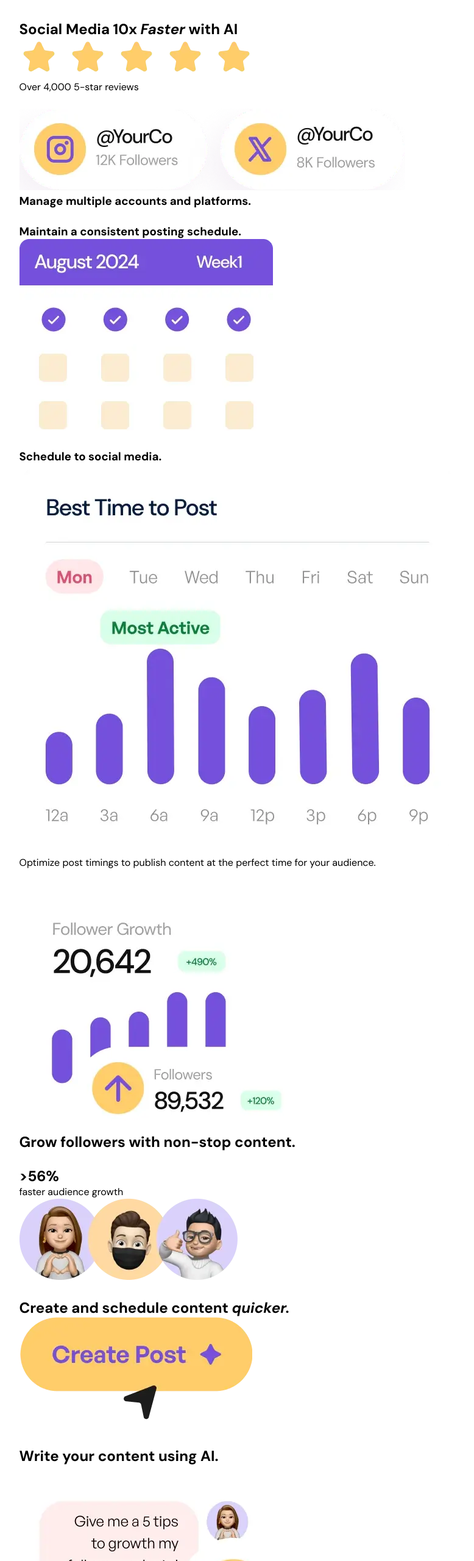
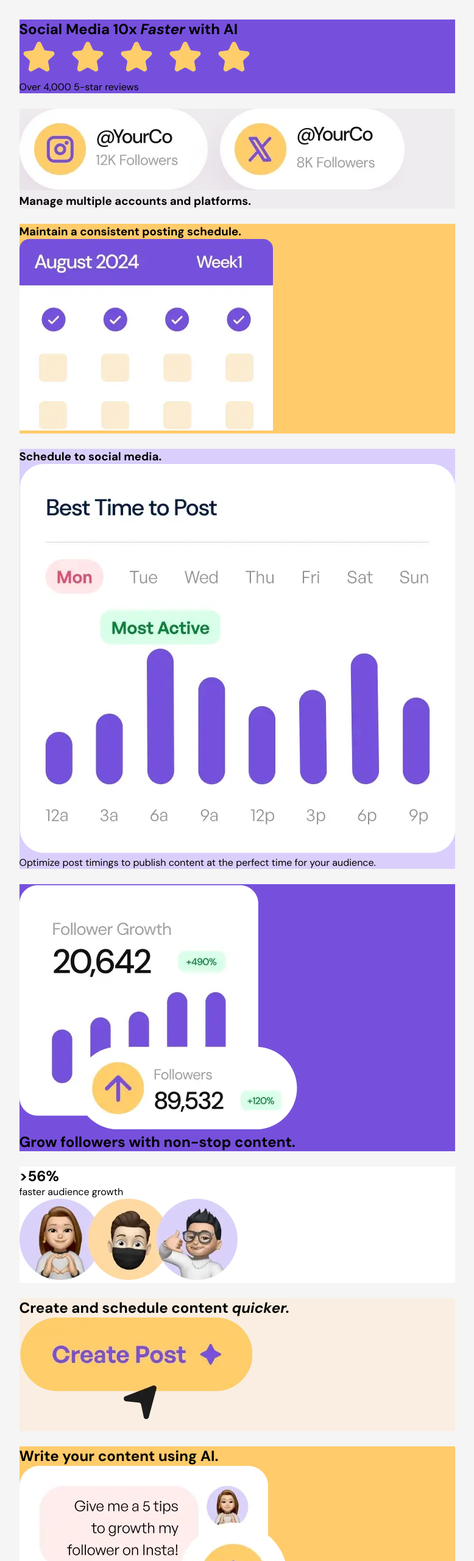
Before and after one commit to MarinaPerezR/bento-grid, a plain HTML site: page index.html in a window 1280 px wide. Shown: the top 2560 px of the page at 61% size, without its empty margins (251-1029 px from the left). Drawn offline with Linux system fonts and the light colour scheme.

Commit message:
Added background color to the sections

```diff
--- a/css/style.css
+++ b/css/style.css
@@ -6,6 +6,8 @@
   --yellow-500: hsl(39, 100%, 71%);
   --white: hsl(0, 0%, 100%);
   --black: hsl(0, 0%, 7%);
+  --gray: hsl(300, 9%, 93%);
+  --main-gray: hsl(0, 0%, 96%);
 
   /* Font */
   --main-font: "DM Sans", sans-serif;
@@ -28,29 +30,7 @@ body {
   justify-content: center;
   align-items: center;
   margin: 0;
-}
-
-/* Grid area setting */
-.card-1 {
-  grid-area: one;
-}
-.card-2 {
-  grid-area: two;
-}
-.card-3 {
-  grid-area: three;
-}
-.card-4 {
-  grid-area: four;
-}
-.card-5 {
-  grid-area: five;
-}
-.card-6 {
-  grid-area: six;
-}
-.card-7 {
-  grid-area: seven;
+  background-color: var(--main-gray);
 }
 
 .container {
@@ -65,5 +45,44 @@ body {
     "four"
     "five"
     "six"
-    "seven";
+    "seven"
+    "eight";
 }
+
+.section {
+  border-radius: 20px;
+}
+
+.card-1 {
+  grid-area: one;
+  background-color: var(--purple-500);
+}
+.card-2 {
+  grid-area: two;
+  background-color: var(--gray);
+}
+.card-3 {
+  grid-area: three;
+  background-color: var(--yellow-500);
+}
+.card-4 {
+  grid-area: four;
+  background-color: var(--purple-100);
+}
+.card-5 {
+  grid-area: five;
+  background-color: var(--purple-500);
+}
+.card-6 {
+  grid-area: six;
+  background-color: var(--white);
+}
+.card-7 {
+  grid-area: seven;
+  background-color: var(--yellow-100);
+}
+
+.card-8 {
+  grid-area: eight;
+  background-color: var(--yellow-500);
+}
--- a/index.html
+++ b/index.html
@@ -78,11 +78,13 @@
             alt="create post button illustration"
           />
         </section>
-        <section class="card-8"><h2>Write your content using AI.</h2></section>
-        <img
-          src="assets/images/illustration-ai-content.webp"
-          alt="IA conversation illustration"
-        />
+        <section class="card-8">
+          <h2>Write your content using AI.</h2>
+          <img
+            src="assets/images/illustration-ai-content.webp"
+            alt="IA conversation illustration"
+          />
+        </section>
       </div>
     </main>
     <footer>
```
